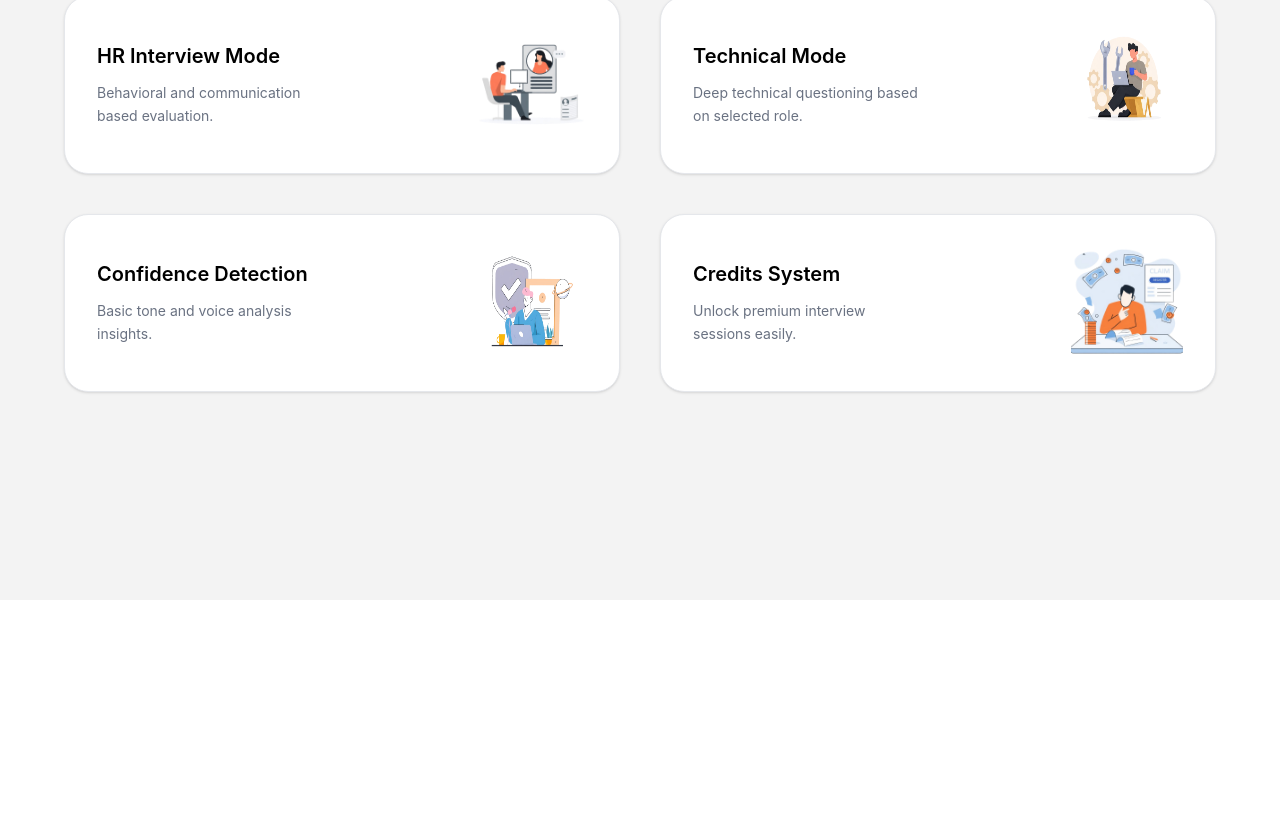
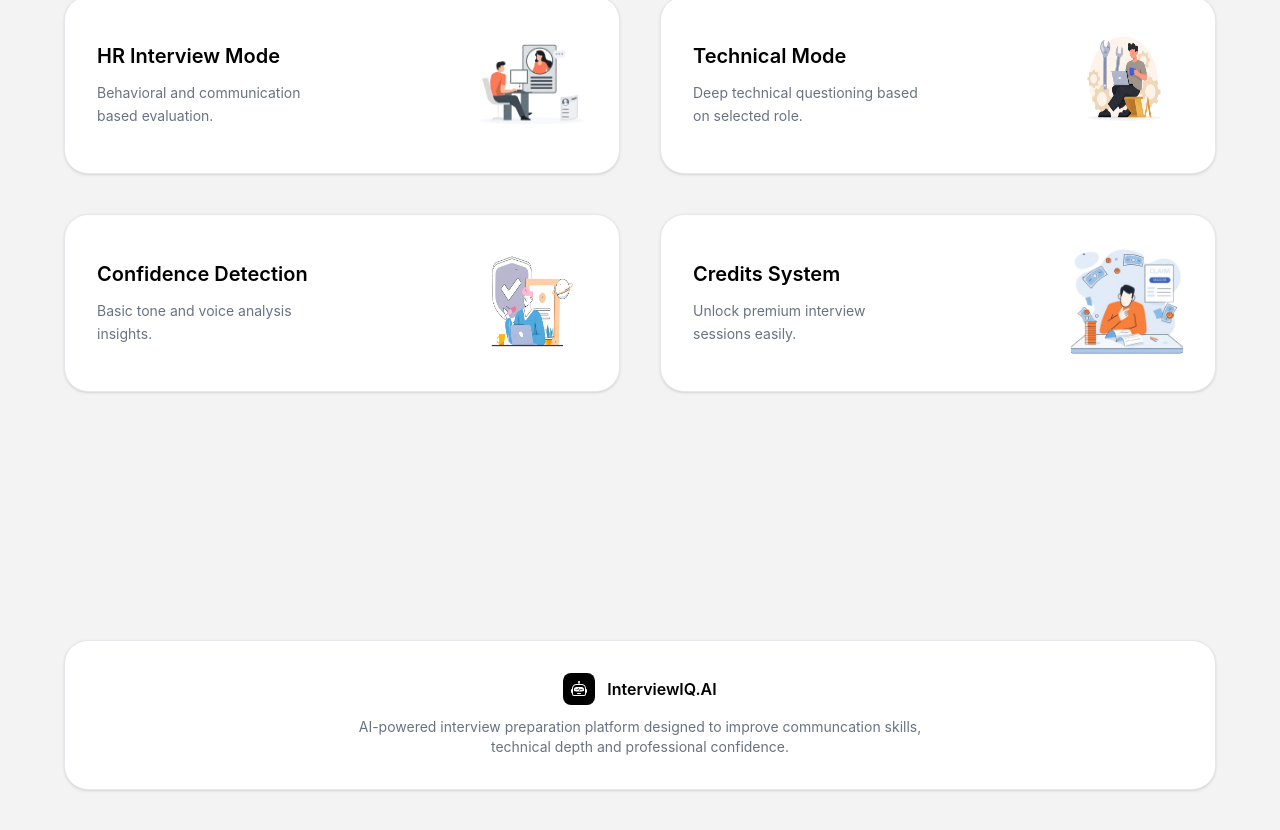
Before and after one commit to makka-kalyan/Interactive-AI-Interview-Simulator-with-Performance-Analytics, a React (Vite) app in the folder client/: page / in a window 1280 px wide. Shown: the part 2118-2948 px from the top of the page. Before the commit the page ends 2718 px from the top, so only its background shows below. Built offline with nearby package versions, Linux system fonts and the light colour scheme; no server answers.

Commit message:
Initialized Footer

```diff
--- /dev/null
+++ b/client/src/components/Footer.jsx
@@ -0,0 +1,21 @@
+import React from "react";
+import { BsRobot } from "react-icons/bs";
+
+export default function Footer() {
+  return (
+    <div className="bg-[#f3f3f3] flex justify-center px-4 pb-10 py-4 pt-10">
+      <div className="w-full max-w-6xl bg-white rounded-[24px] shadow-sm border border-gray-200 py-8 px-3 text-center">
+        <div className="flex justify-center items-center gap-3 mb-3">
+          <div className="bg-black text-white p-2 rounded-lg">
+            <BsRobot size={16} />
+          </div>
+          <h2 className="font-semibold">InterviewIQ.AI</h2>
+        </div>
+        <p className="text-gray-500 text-sm max-w-xl mx-auto">
+          AI-powered interview preparation platform designed to improve
+          communcation skills, technical depth and professional confidence.
+        </p>
+      </div>
+    </div>
+  );
+}
--- a/client/src/pages/Home.jsx
+++ b/client/src/pages/Home.jsx
@@ -22,6 +22,7 @@ import evalImg from "../assets/ai-ans.png";
 import resumeImg from "../assets/resume.png";
 import pdfImg from "../assets/pdf.png";
 import analyticsImg from "../assets/history.png";
+import Footer from "../components/Footer";
 
 function Home() {
   const { userData } = useSelector((state) => state.user);
@@ -289,6 +290,7 @@ function Home() {
       </div>
 
       {showAuth && <AuthModel onClose={() => setShowAuth(false)} />}
+      <Footer />
     </div>
   );
 }
```
